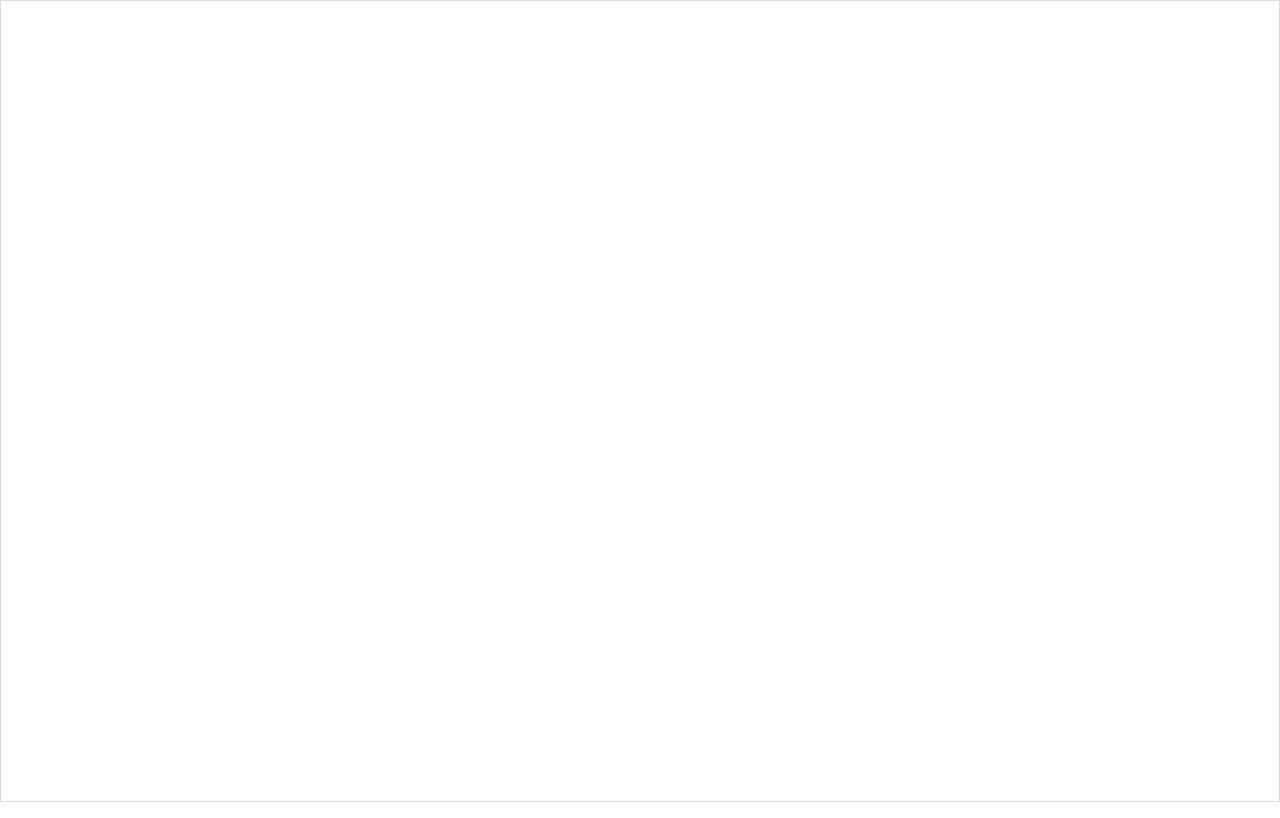
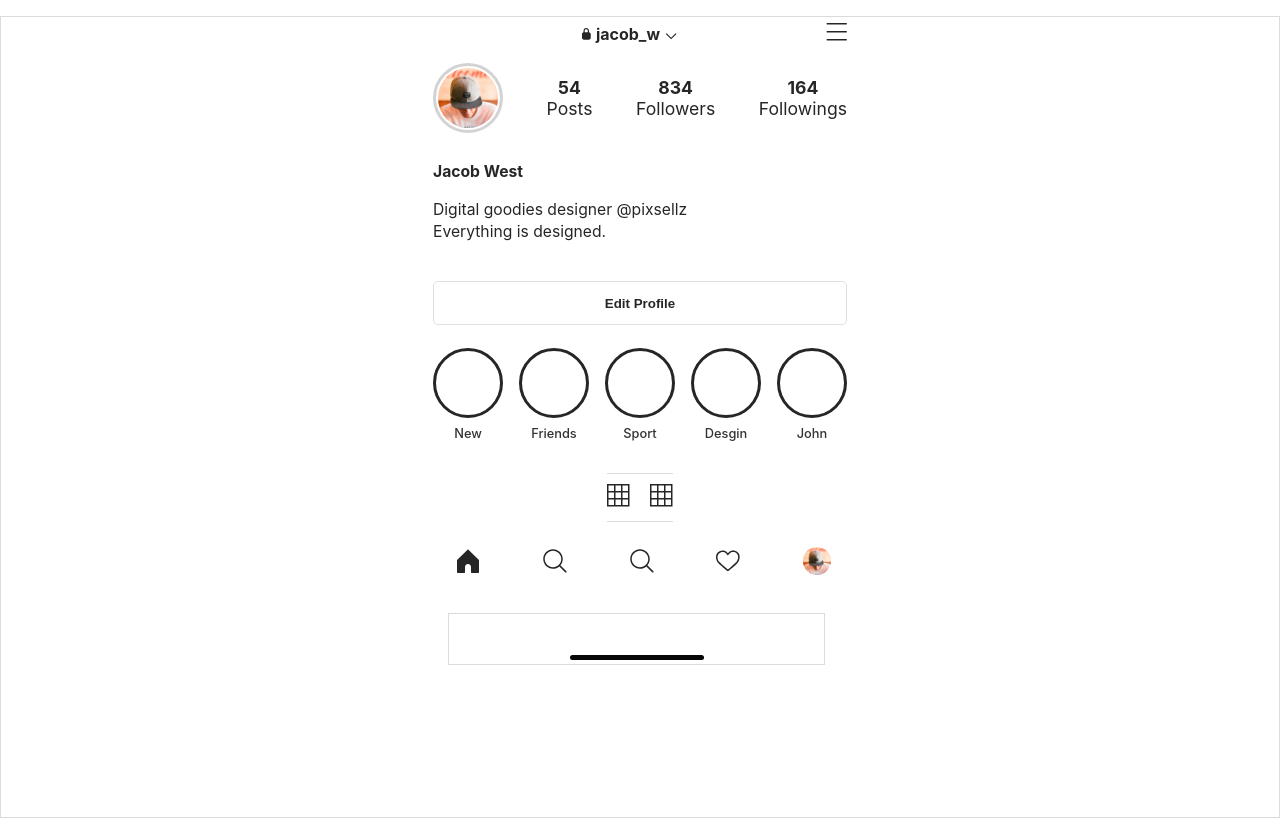
Before and after one commit to Gracecode0615/Instagram-Team-Project, a React (Create React App) app in the folder instagram-clone/: page /profile in a window 1280 px wide. Before the commit this address had no page. Built offline with nearby package versions, Linux system fonts and the light colour scheme.

Commit message:
building on profile

```diff
--- a/instagram-clone/src/App.js
+++ b/instagram-clone/src/App.js
@@ -2,6 +2,7 @@
 import IgLikes from "./pages/IgLikes";
 import InstagramAuth from "./pages/IstagramAuth";
 import InstagramMain from './pages/instagram-main.jsx'
+import Profile from './pages/instaProfile.jsx'
 import "./styles/app.scss";
 import { Route, Routes  } from 'react-router-dom';
 
@@ -11,6 +12,7 @@ function App() {
         <Routes>
           <Route path="/login" element={<InstagramAuth/>} />
           <Route path="/main" element={<InstagramMain/>} />
+          <Route path="/profile" element={<Profile/>} />
         </Routes>
     </div>
   );
--- a/instagram-clone/src/components/Button.jsx
+++ b/instagram-clone/src/components/Button.jsx
@@ -1,13 +1,13 @@
 import "../styles/button.scss";
 
-const Button = ({ bgc, bradius }) => {
+const Button = ({ bgc, border, text, color }) => {
   return (
     <div>
       <button
         className="signin-signup"
-        style={{ backgroundColor: bgc, borderRadius: bradius }}
+        style={{ backgroundColor: bgc, border: border, color: color }}
       >
-        Login
+        {text}
       </button>
     </div>
   );
--- a/instagram-clone/src/components/DisplayPics.jsx
+++ b/instagram-clone/src/components/DisplayPics.jsx
@@ -1,6 +1,6 @@
 import '../styles/displayPics.scss';
 
-function UserDP({ imgSrc, alt = '', borderColor = 'gray', size = 60 }) {
+function UserDP({ imgSrc, alt = '', borderColor = 'lightgray', size = 60 }) {
   return (
     <div
       className="dp-wrapper"
--- a/instagram-clone/src/components/LoginFields.jsx
+++ b/instagram-clone/src/components/LoginFields.jsx
@@ -11,7 +11,7 @@ const LoginField = () => {
 
                 <span>Forgot Password?</span>
 
-                <Button bgc={"#3797EF"} bradius={"5px"}/>
+                <Button bgc={"#3797EF"} border={"none"} text={"Login"} color={"#fff"} />
             </form>
             <FbLogin/>
         </div>
--- a/instagram-clone/src/components/highlights.jsx
+++ b/instagram-clone/src/components/highlights.jsx
@@ -7,7 +7,7 @@ function Highlights({ stories }) {
       {stories.map((story, index) => (
         <div key={index} className="story-block">
           <div className="dp-container">
-            <UserDP imgSrc={story.media} borderColor={ 'light-gray' } />
+            <HighlightsMedia media={story.media} borderColor={ 'light-gray' } />
           </div>
           <p className="story-name">{story.name}</p>
         </div>
--- a/instagram-clone/src/index.css
+++ b/instagram-clone/src/index.css
@@ -1,5 +1,6 @@
 body {
   margin: 0;
+  margin-top: 1rem;
   font-family: -apple-system, BlinkMacSystemFont, 'Segoe UI', 'Roboto', 'Oxygen',
     'Ubuntu', 'Cantarell', 'Fira Sans', 'Droid Sans', 'Helvetica Neue',
     sans-serif;
--- a/instagram-clone/src/pages/instaProfile.jsx
+++ b/instagram-clone/src/pages/instaProfile.jsx
@@ -1,10 +1,16 @@
-import Highlight from '../components/Highlight'
+import { useState, useEffect } from 'react';
+
+import '../styles/profile.scss';
+
+import Highlights from '../components/highlights'
 import ReelsIcon from '../components/ReelsIcon'
 import MentionsIcon from '../components/MentionsIcon'
 import SideNavIcon from '../components/SideNavIcon'
 import UserDP from '../components/DisplayPics'
 import Button from '../components/Button'
-import dp2 from '../assets/dp/dp2.png';
+import FooterIcons from "../components/FooterIcons";
+
+import dp1 from '../assets/dp/dp1.png';
 
  function Profile() {
     const [storyData, setStoryData] = useState([]);
@@ -12,11 +18,11 @@ import dp2 from '../assets/dp/dp2.png';
         useEffect(() => {
         // simulate fetching story data
             const data = [
-                { video: v1, name: 'New' },
-                { video: v1, name: 'Friends' },
-                { video: v1, name: 'Sport' },
-                { video: v3, name: 'Desgin' },
-                { video: v2, name: 'John' },
+                { video: 'v1', name: 'New' },
+                { video: 'v1', name: 'Friends' },
+                { video: 'v1', name: 'Sport' },
+                { video: 'v3', name: 'Desgin' },
+                { video: 'v2', name: 'John' },
             ];
             setStoryData(data);
         }, []);
@@ -47,7 +53,7 @@ import dp2 from '../assets/dp/dp2.png';
 
                 <div className="profile-info">
                     <div className='info1'>
-                        <div><UserDP imgSrc={dp2}/></div>
+                        <div><UserDP imgSrc={dp1}/></div>
 
                         <div>
                             <span>54</span>
@@ -71,10 +77,10 @@ import dp2 from '../assets/dp/dp2.png';
                             Everything is designed.</p>
                     </div>
 
-                    <div><Button bgc={'transparent'} bradius={'1px solid #dbdbdb'}/></div>
+                    <div><Button bgc={"transparent"} border={"1.5px solid rgba(228, 223, 223, 1)"} text={"Edit Profile"} color={"#262626"} /></div>
 
                     <div className="highlights">
-                        <Highlight stories={storyData} />
+                        <Highlights stories={storyData} />
                     </div>
                 </div>
             </div>
--- a/instagram-clone/src/pages/instagram-main.jsx
+++ b/instagram-clone/src/pages/instagram-main.jsx
@@ -1,4 +1,5 @@
-import React, { useState, useEffect } from 'react';
+import { useState, useEffect } from 'react';
+
 import '../styles/instagram-main.scss';
 import Logo from '../components/Logo'
 import LoveIcon from "../components/love-icon";
--- a/instagram-clone/src/styles/button.scss
+++ b/instagram-clone/src/styles/button.scss
@@ -1,9 +1,10 @@
 .signin-signup{
-    border: none;
-    color: white;
+    border-radius: 5px;
     text-align: center;
+    font-weight: 600;
     // padding: 5px;
     width: 100%;
     height: 44px;
     margin-top: 10px;
+    outline: none;
 }
--- a/instagram-clone/src/styles/profile.scss
+++ b/instagram-clone/src/styles/profile.scss
@@ -0,0 +1,102 @@
+.profile-container{
+        min-height: 100vh;
+        width: 100%;
+        max-width: 24rem;
+    .profile-wrap{
+        display: flex;
+        flex-direction: column;
+        align-items: center;
+        color: #262626;
+        background-color: #fff;
+        padding: .4rem;
+
+        .profile-header{
+            display: flex;
+            flex-direction: column;
+            gap: 1.1rem;
+
+            .menu{
+                display: flex;
+                justify-content: space-between;
+                align-items: center;
+                div:nth-child(2){
+                    display: flex;
+                    align-items: center;
+                    gap: .3rem;
+                    font-weight: bold;
+                    font-size: 1rem;
+                }
+            }
+
+        .profile-info{
+            display: flex;
+            flex-direction: column;
+            gap: .8rem;
+
+            .info1{
+                display: flex;
+                justify-content: space-between;
+                align-items: center;
+
+                div:nth-child(1){
+                    flex-shrink: 0;
+                }
+                div:not(:first-child){
+                    display: flex;
+                    flex-direction: column;
+                    align-items: center;
+                    font-size: 1.1rem;
+                }
+                span:first-child{
+                    font-weight: bold;
+                }
+            }
+
+            .info2{
+                font-size: .98rem;
+                line-height: 1.4;
+                width: 70%;
+
+                p:first-child{
+                    font-weight: bold;
+                }
+
+                .highlights{
+                    display: flex;
+                    gap: .7rem;
+                    overflow-x: auto;
+                    padding: .7rem 0;
+                    white-space: normal;
+                    word-wrap: break-word;
+                    word-break: break-word;
+                }
+            }
+        }
+    }
+
+    .profile-middle{
+        display: flex;
+        justify-content: center;
+        gap: 20px;
+        border-top: 1px solid #dbdbdb;
+        border-bottom: 1px solid #dbdbdb;
+        padding: 10px 0;
+        margin: 10px 0;
+
+        .medias, .medias-mentions{
+            cursor: pointer;
+        }
+    }
+    .profile-img-grid{
+        display: grid;
+        grid-template-columns: repeat(3, 1fr);
+        gap: 1px;
+        background-color: #eee;
+
+        .reels-img, .mentions-img{
+            background-color: #f0f0f0;
+            aspect-ratio: 1 / 1;
+        }
+    }
+    }
+}
```
Also changed, not shown: instagram-clone/src/components/HighlightsMedia.jsx (renamed from instagram-clone/src/components/HighlightMedia.jsx).
